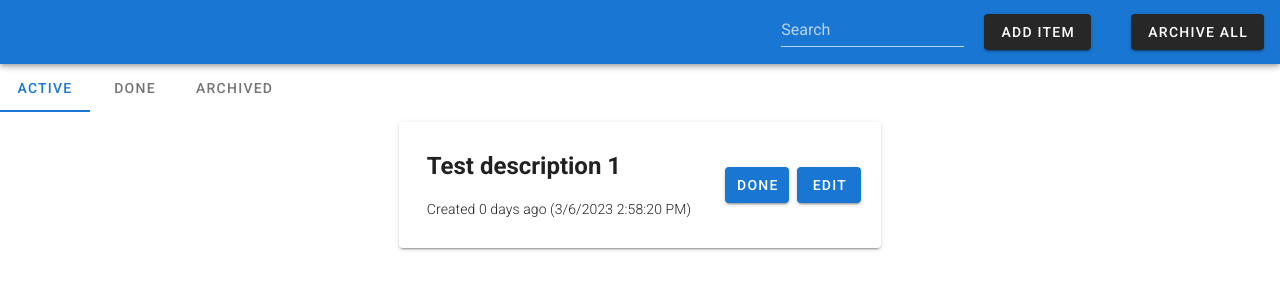
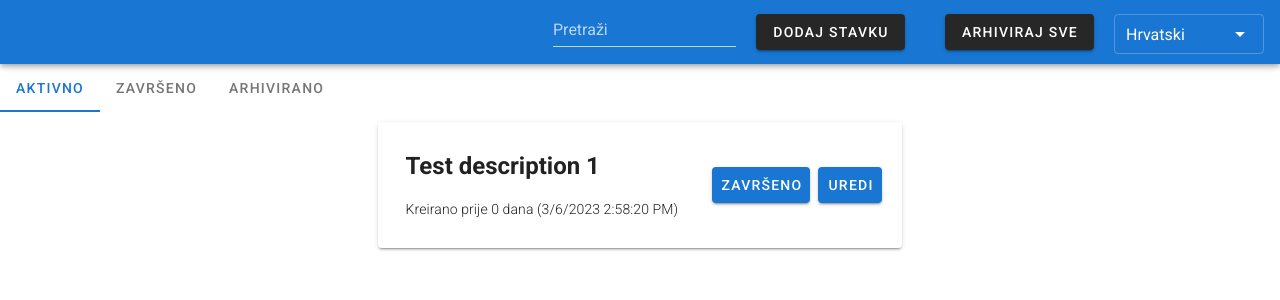
Before and after one commit to MatijaNovosel/vue-vjezba, a Vue app: page /active in a window 1280 px wide. Shown: the top 300 px of the page. Built offline with nearby package versions, Linux system fonts and the light colour scheme.

Commit message:
Translations

```diff
--- a/package.json
+++ b/package.json
@@ -7,10 +7,10 @@
     "build": "vue-cli-service build"
   },
   "dependencies": {
-    "lodash": "^4.17.21",
     "pinia": "^2.0.23",
     "vee-validate": "^3.4.5",
     "vue": "^2.7.0",
+    "vue-i18n": "^8.28.2",
     "vue-router": "^3.5.4",
     "vuetify": "^2.6.0",
     "vuex": "^3.6.2"
--- a/src/App.vue
+++ b/src/App.vue
@@ -5,16 +5,28 @@
       <div class="nav">
         <v-text-field
           style="height: 30px"
-          label="Search"
-          placeholder="Item name"
+          :label="$t('buttons.search')"
           v-on:input="debounceSearch"
         ></v-text-field>
-        <v-btn elevation="2" class="btn" @click="state.showDialog = true"> Add Item </v-btn>
+        <v-btn elevation="2" class="btn" @click="state.showDialog = true">
+          {{ $t("item.addItem") }}
+        </v-btn>
         <AddEditItemDialog
           :showDialog="state.showDialog"
           @close="state.showDialog = false"
         ></AddEditItemDialog>
-        <v-btn elevation="2" class="btn" @click="store.archiveAll()"> Archive all </v-btn>
+        <v-btn elevation="2" class="btn" @click="store.archiveAll()">
+          {{ $t("buttons.archiveAll") }}
+        </v-btn>
+        <v-select
+          style="height: 30px; width: 150px"
+          :items="languages"
+          item-value="locale"
+          item-text="name"
+          v-model="$i18n.locale"
+          :dense="true"
+          outlined
+        ></v-select>
       </div>
     </v-app-bar>
     <v-main>
@@ -27,16 +39,25 @@
 import { defineComponent, reactive } from "vue";
 import Tabs from "./components/Tabs.vue";
 import { useTodoStore } from "@/store";
-import { Item } from "./models/Item";
-import { ItemStatusEnum } from "./models/ItemStatusEnum";
-import { storeToRefs } from "pinia";
 import AddEditItemDialog from "./components/AddEditItemDialog.vue";
-import _ from "lodash";
+import i18n from "@/translations/i18n";
 
 export default defineComponent({
   setup() {
     const store = useTodoStore();
     const state = reactive({ showDialog: false });
+
+    const languages = [
+      {
+        locale: "en",
+        name: i18n.t("languages.english").toString()
+      },
+      {
+        locale: "hr",
+        name: i18n.t("languages.croatian").toString()
+      }
+    ];
+
     let timeout: any = undefined;
 
     const debounceSearch = (value: any) => {
@@ -48,8 +69,9 @@ export default defineComponent({
 
     return {
       store,
-      debounceSearch,
-      state
+      state,
+      languages,
+      debounceSearch
     };
   },
   name: "App",
--- a/src/components/AddEditItemDialog.vue
+++ b/src/components/AddEditItemDialog.vue
@@ -9,18 +9,18 @@
             <v-card-text>
               <ValidationProvider name="Description" rules="required" v-slot="{ errors }">
                 <v-text-field
-                  label="Description"
+                  :label="$t('item.description')"
                   prepend-icon="mdi-clock-time-four-outline"
                   v-model="state.formData.description"
                 ></v-text-field>
                 <span>{{ errors[0] }}</span>
               </ValidationProvider>
               <v-radio-group row v-if="isEditMode" v-model="state.formData.status">
-                <v-radio label="Active" :value="status.Active"></v-radio>
-                <v-radio label="Done" :value="status.Done"></v-radio>
+                <v-radio :label="$t('item.active')" :value="status.Active"></v-radio>
+                <v-radio :label="$t('item.done')" :value="status.Done"></v-radio>
               </v-radio-group>
               <v-checkbox
-                label="Archived"
+                :label="$t('item.archived')"
                 v-if="isEditMode"
                 v-model="state.formData.isArchived"
               ></v-checkbox>
@@ -30,8 +30,8 @@
 
             <v-card-actions>
               <v-spacer></v-spacer>
-              <v-btn color="primary" text type="submit">Save</v-btn>
-              <v-btn color="primary" text @click="closeDialog()">Cancel</v-btn>
+              <v-btn color="primary" text type="submit">{{$t('buttons.save')}}</v-btn>
+              <v-btn color="primary" text @click="closeDialog()">{{$t('buttons.cancel')}}</v-btn>
             </v-card-actions>
           </form>
         </ValidationObserver>
--- a/src/components/Item.vue
+++ b/src/components/Item.vue
@@ -15,7 +15,7 @@
           </span>
         </v-card-title>
         <v-card-text class="font-weight-light">
-          Created {{ daysAgo }} days ago ({{ formattedDate }})
+          {{ $t("item.daysAgo", { daysAgo: daysAgo }) }} ({{ formattedDate }})
         </v-card-text>
       </div>
       <div class="right">
@@ -25,9 +25,9 @@
             color="primary"
             @click="store.finishTask(item)"
           >
-            Done
+            {{ $t("buttons.done") }}
           </v-btn>
-          <v-btn color="primary" @click="state.showDialog = true">Edit</v-btn>
+          <v-btn color="primary" @click="state.showDialog = true">{{ $t("buttons.edit") }}</v-btn>
           <AddEditItemDialog
             :showDialog="state.showDialog"
             :item="item"
--- a/src/components/Tabs.vue
+++ b/src/components/Tabs.vue
@@ -1,9 +1,9 @@
 <template>
   <div>
     <v-tabs>
-      <v-tab to="/active">Active</v-tab>
-      <v-tab to="/done">Done</v-tab>
-      <v-tab to="/archived">Archived</v-tab>
+      <v-tab to="/active">{{ $t("item.active") }}</v-tab>
+      <v-tab to="/done">{{ $t("item.done") }}</v-tab>
+      <v-tab to="/archived">{{ $t("item.archived") }}</v-tab>
     </v-tabs>
     <router-view />
   </div>
--- a/src/main.ts
+++ b/src/main.ts
@@ -4,6 +4,7 @@ import App from "./App.vue";
 import { router } from "./router";
 import vuetify from "./plugins/vuetify";
 import { ValidationProvider, ValidationObserver } from "vee-validate";
+import i18n from "@/translations/i18n";
 
 Vue.component("ValidationProvider", ValidationProvider);
 Vue.component("ValidationObserver", ValidationObserver);
@@ -17,5 +18,6 @@ new Vue({
   router,
   pinia,
   vuetify,
+  i18n,
   render: (h) => h(App)
 }).$mount("#app");
--- /dev/null
+++ b/src/translations/en.ts
@@ -0,0 +1,23 @@
+export default {
+  buttons: {
+    search: "Search",
+    archiveAll: "Archive all",
+    done: "Done",
+    edit: "Edit",
+    save: "Save",
+    cancel: "Cancel"
+  },
+  item: {
+    active: "Active",
+    done: "Done",
+    description: "Description",
+    archived: "Archived",
+    addItem: "Add item",
+    editItem: "Edit item",
+    daysAgo: "Created {daysAgo} ago"
+  },
+  languages: {
+    croatian: "Croatian",
+    english: "English"
+  }
+};
--- /dev/null
+++ b/src/translations/hr.ts
@@ -0,0 +1,23 @@
+export default {
+  buttons: {
+    search: "Pretraži",
+    archiveAll: "Arhiviraj sve",
+    done: "Završeno",
+    edit: "Uredi",
+    save: "Spremi",
+    cancel: "Odustani"
+  },
+  item: {
+    active: "Aktivno",
+    done: "Završeno",
+    description: "Opis",
+    archived: "Arhivirano",
+    addItem: "Dodaj stavku",
+    editItem: "Uredi stavku",
+    daysAgo: "Kreirano prije {daysAgo} dana"
+  },
+  languages: {
+    croatian: "Hrvatski",
+    english: "Engleski"
+  }
+};
--- /dev/null
+++ b/src/translations/i18n.ts
@@ -0,0 +1,11 @@
+import VueI18n from "vue-i18n";
+import Vue from "vue";
+import en from "@/translations/en";
+import hr from "@/translations/hr";
+
+Vue.use(VueI18n);
+
+export default new VueI18n({
+  locale: "hr",
+  messages: { hr: { ...hr }, en: { ...en } }
+});
```
Also changed, not shown: 1 other file (tests, documents, lock files or other folders).
